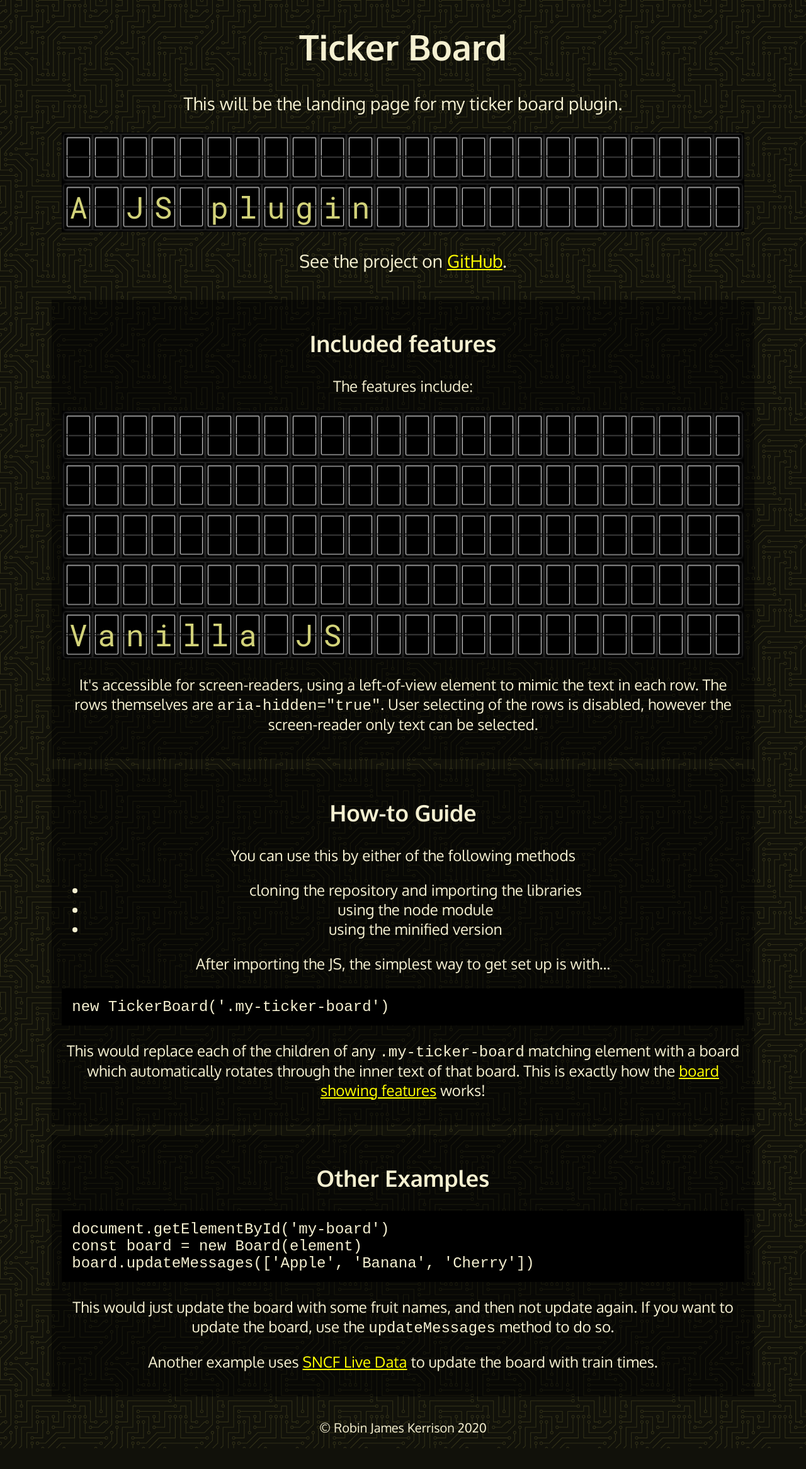
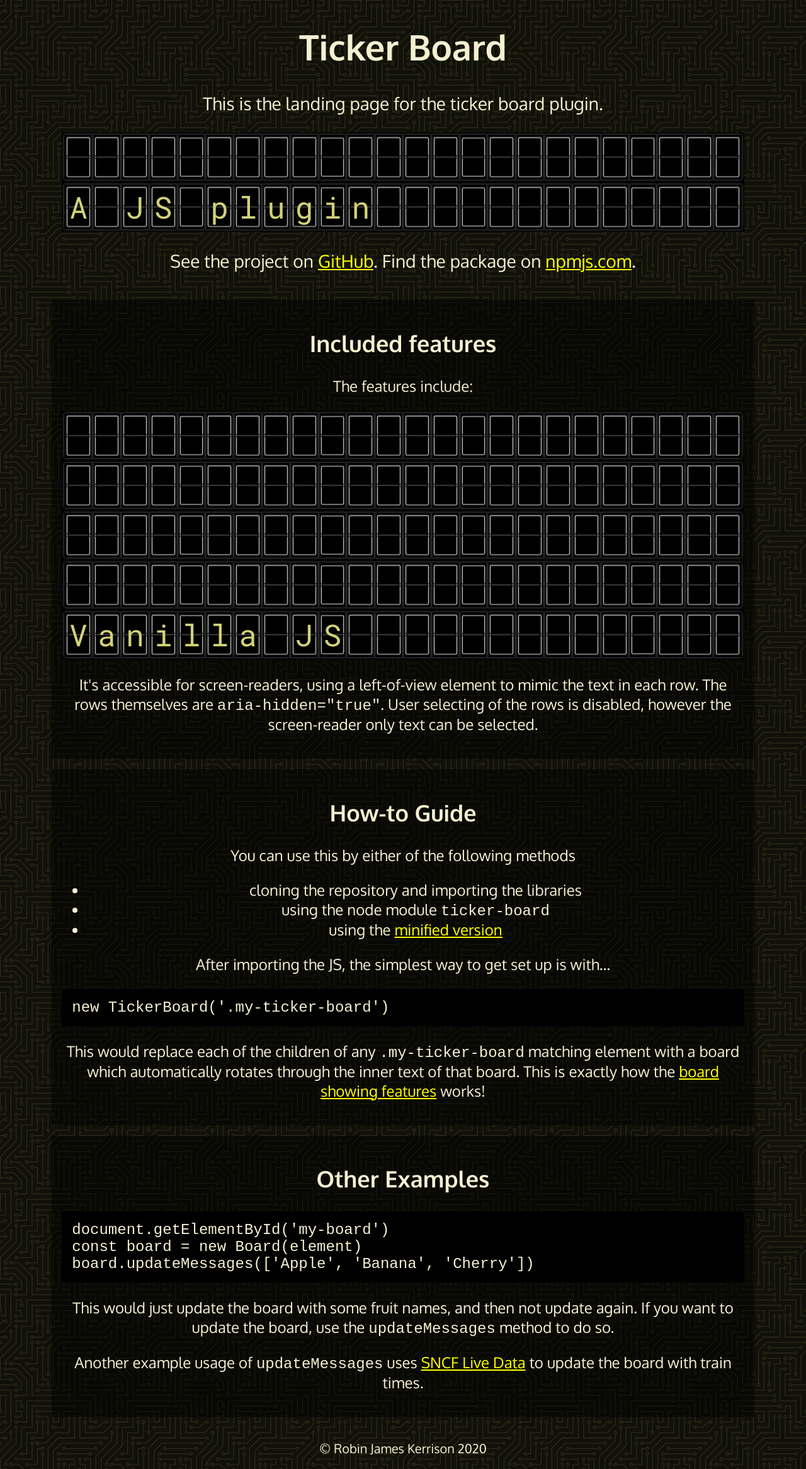
Before and after one commit to rjkerrison/ticker-board, a plain HTML site: page index.html in a window 1280 px wide. Shown: the whole page at 63% size. Before the commit the page ends 2299 px from the top, so only its background shows below. Drawn offline with Linux system fonts and the light colour scheme; a web font is replaced by a local one.

Commit message:
better landing page

```diff
--- a/index.html
+++ b/index.html
@@ -9,13 +9,16 @@
   <body>
     <header>
       <h1>Ticker Board</h1>
-      <p>This will be the landing page for my ticker board plugin.</p>
+      <p>This is the landing page for the ticker board plugin.</p>
       <p class="create-ticker">
-        <span>A JS plugin</span> <span>for ticker boards</span>
+        <span>A JS plugin</span>
+        <span>for ticker boards</span>
       </p>
       <p>
         See the project on
-        <a href="https://github.com/rjkerrison/ticker-board">GitHub</a>.
+        <a href="https://github.com/rjkerrison/ticker-board">GitHub</a>. Find
+        the package on
+        <a href="https://www.npmjs.com/package/ticker-board">npmjs.com</a>.
       </p>
     </header>
     <main>
@@ -24,10 +27,10 @@
         <p>The features include:</p>
         <ul class="create-ticker">
           <li>Vanilla JS</li>
-          <li>CSS included</li>
+          <li>Styling included</li>
           <li>Auto rotating board</li>
-          <li>Manual update API</li>
-          <li>That's all so far</li>
+          <li>Manual update methods</li>
+          <li>Node package</li>
         </ul>
         <p>
           It's accessible for screen-readers, using a left-of-view element to
@@ -41,8 +44,13 @@
         <p>You can use this by either of the following methods</p>
         <ul>
           <li>cloning the repository and importing the libraries</li>
-          <li>using the node module</li>
-          <li>using the minified version</li>
+          <li>using the node module <code>ticker-board</code></li>
+          <li>
+            using the
+            <a href="./ticker-board/dist/ticker-board.min.js"
+              >minified version</a
+            >
+          </li>
         </ul>
         <p>After importing the JS, the simplest way to get set up is with…</p>
         <pre><code lang="javascript">new TickerBoard('.my-ticker-board')</code></pre>
@@ -64,8 +72,9 @@ board.updateMessages(['Apple', 'Banana', 'Cherry'])</code></pre>
           <code>updateMessages</code> method to do so.
         </p>
         <p>
-          Another example uses <a href="./demo/sncf.html">SNCF Live Data</a> to
-          update the board with train times.
+          Another example usage of <code>updateMessages</code> uses
+          <a href="./demo/sncf.html">SNCF Live Data</a> to update the board with
+          train times.
         </p>
       </section>
     </main>
```
